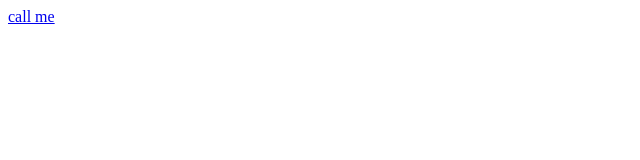
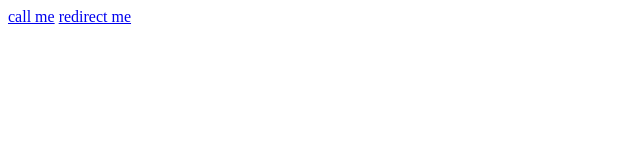
Before and after one commit to steveyangmoto/htmltest, a plain HTML site: page index.html in a window 1280 px wide. Shown: the full height of the page, 0-640 px from the left. Drawn offline with Linux system fonts and the light colour scheme.

Commit message:
Update index.html

```diff
--- a/index.html
+++ b/index.html
@@ -1,5 +1,6 @@
 <html>
   <body>
     <a href='tel:(862) 237-5270'>call me</a>
+    <a href='standout://login?token=hello'>redirect me</a>
   </body>
 </html>
```
